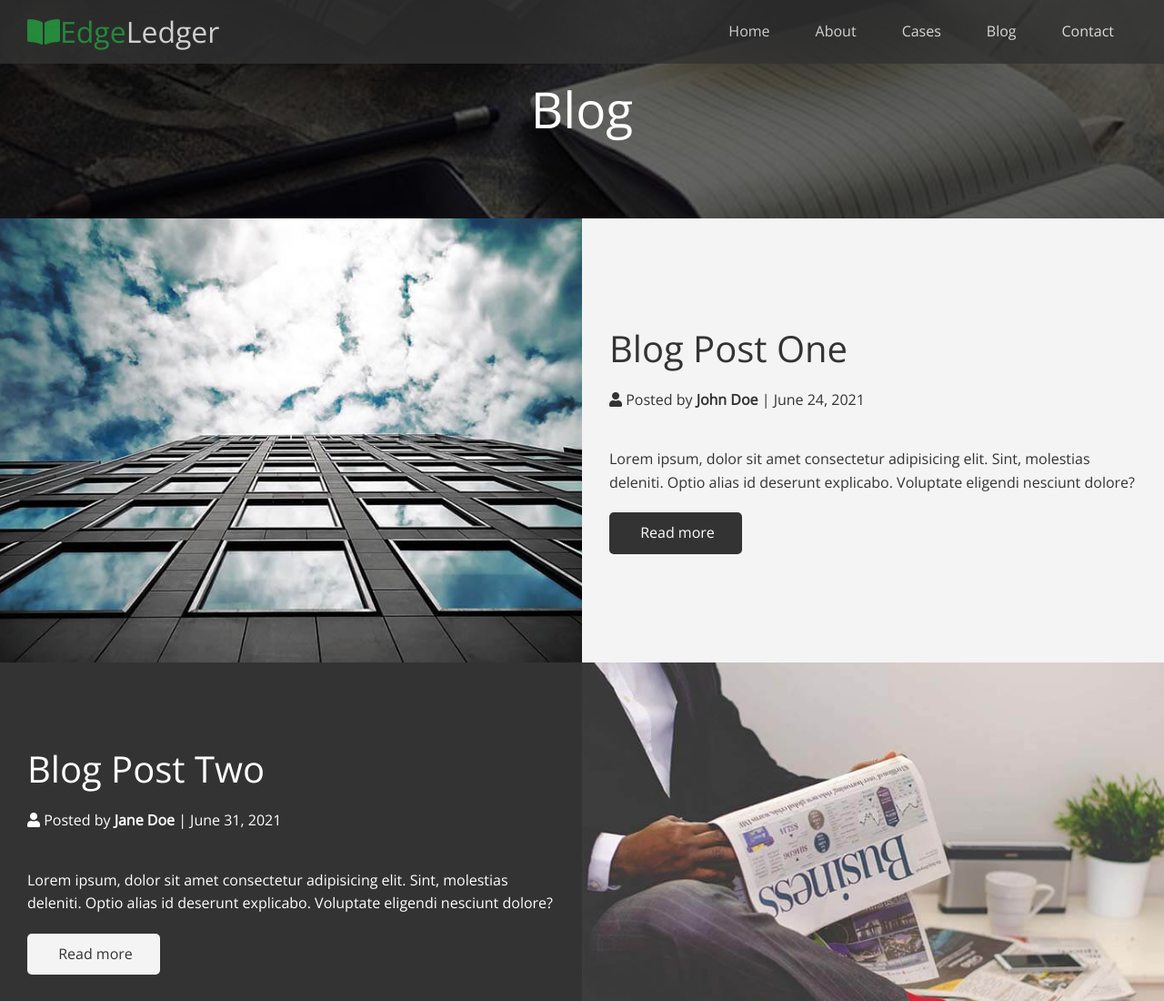
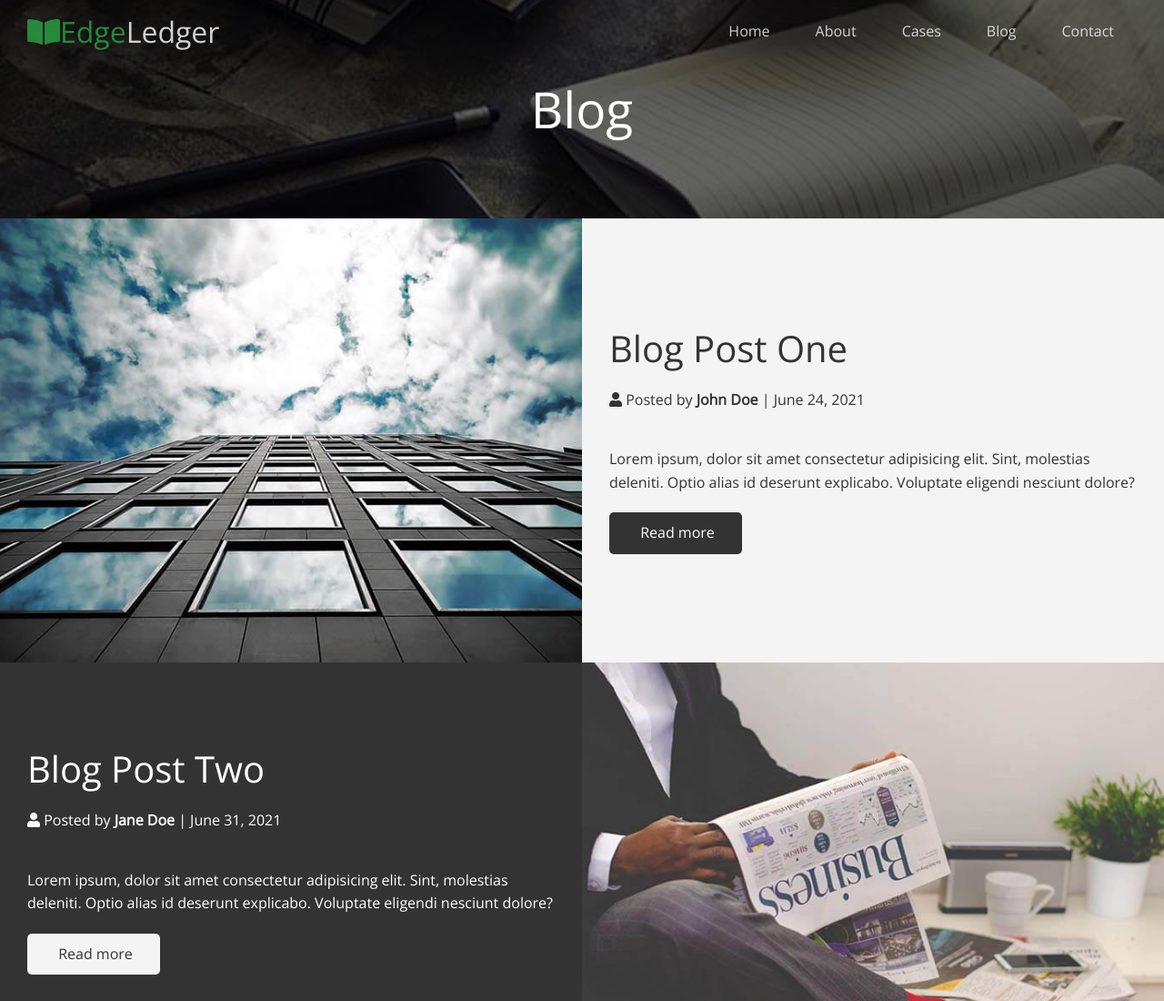
Before and after one commit to JaicB/csshtml-trav-proj, a plain HTML site: page Edge-Ledger/edgeledger_website/blog.html in a window 1280 px wide. Shown: the top 1100 px of the page at 91% size. Drawn offline with nearby package versions, Linux system fonts and the light colour scheme.

Commit message:
0615 edge final

```diff
--- a/Edge-Ledger/edgeledger_website/blog.html
+++ b/Edge-Ledger/edgeledger_website/blog.html
@@ -119,6 +119,27 @@
 
     <p>Copyright &copy; 2021 - EdgeLedger</p>
   </footer>
+
+  <script>
+    const navbar = document.getElementById('navbar');
+    let scrolled = false;
+
+    window.onscroll = function () {
+      if (window.pageYOffset > 100) {
+        navbar.classList.remove('top');
+        if (!scrolled) {
+          navbar.style.transform = 'translateY(-70px)';
+        }
+        setTimeout(function () {
+          navbar.style.transform = 'translateY(0)';
+          scrolled = true;
+        }, 200)
+      } else {
+        navbar.classList.add('top');
+        scrolled = false;
+      }
+    }
+  </script>
 </body>
 
 </html>
--- a/Edge-Ledger/edgeledger_website/css/style.css
+++ b/Edge-Ledger/edgeledger_website/css/style.css
@@ -48,6 +48,11 @@ img {
     position: fixed;
     top: 0px;
     padding: 0 30px;
+    transition: 0.5s ease-in;
+}
+
+.navbar.top {
+    background: transparent;
 }
 
 .navbar a {
```
Also changed, not shown: Edge-Ledger/edgeledger_website/index.html (+70 -1 lines), Edge-Ledger/edgeledger_website/post.html (+21 -0 lines).
